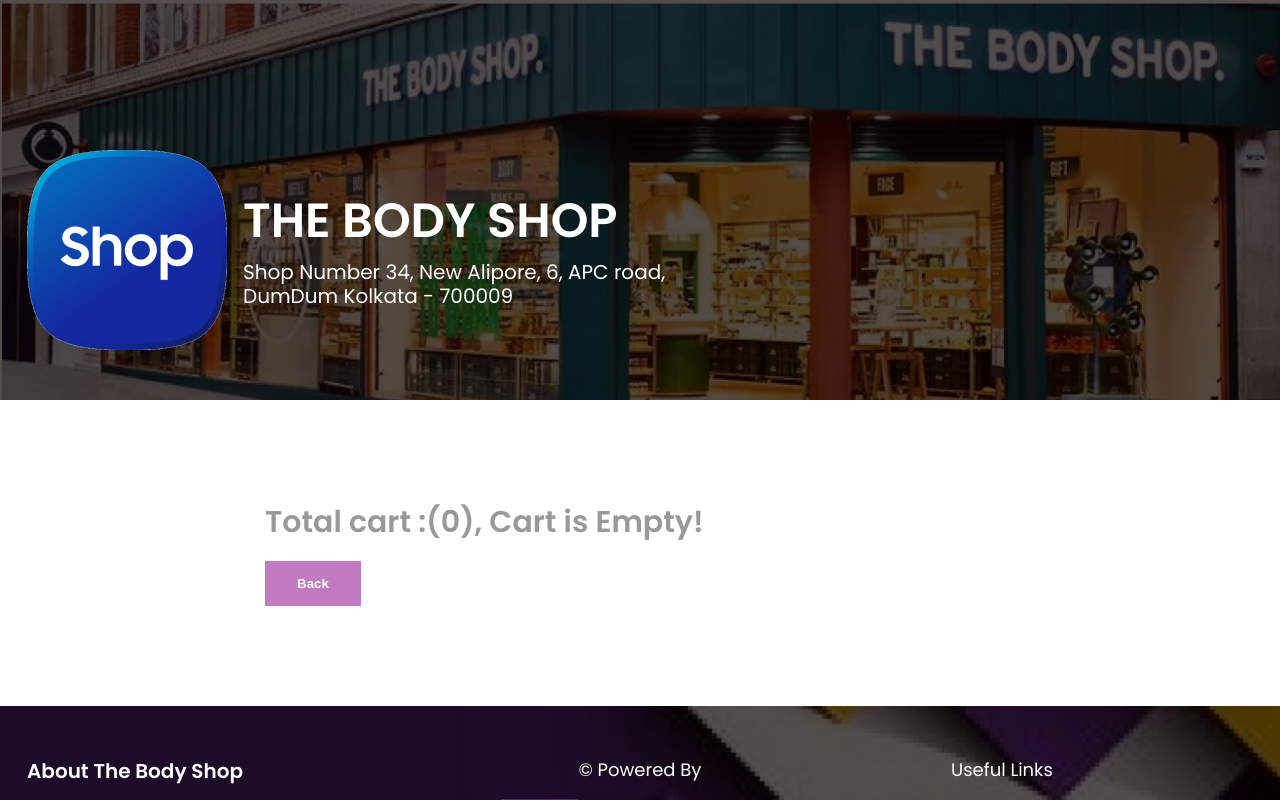
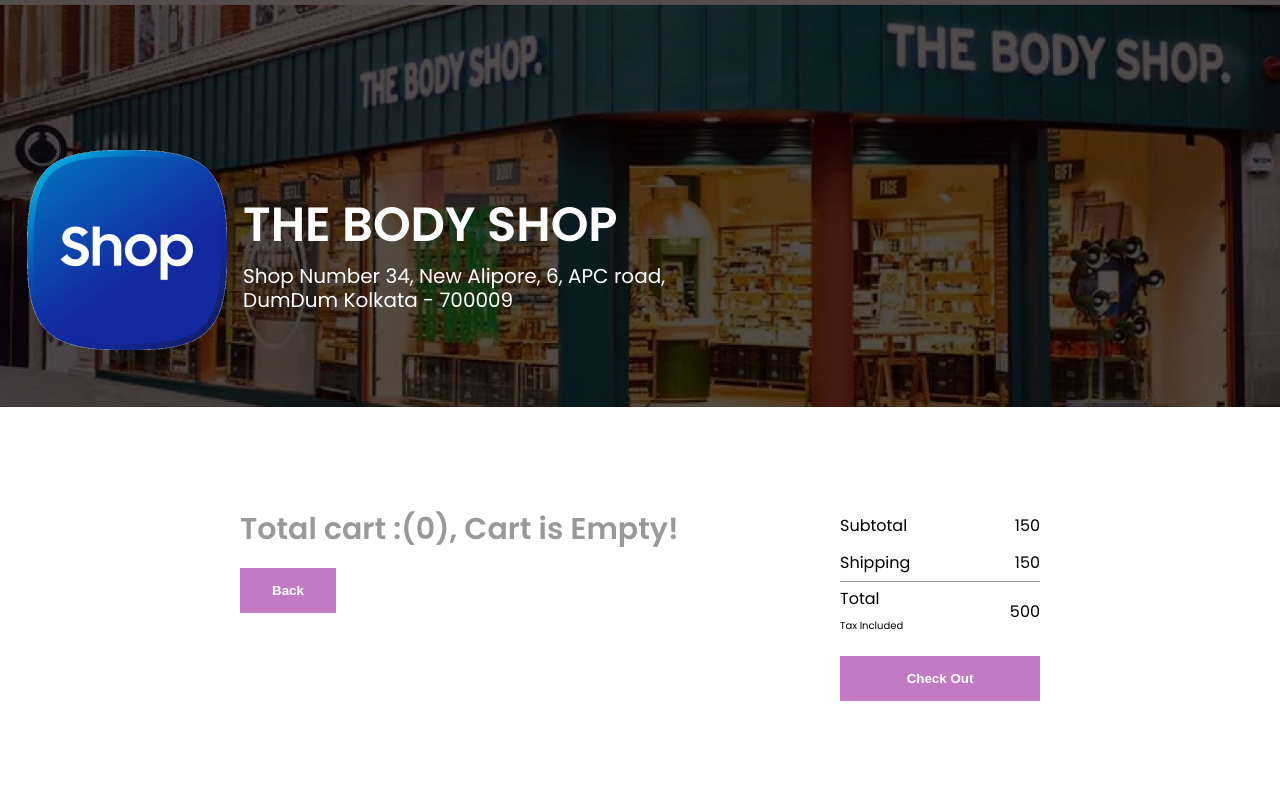
Before and after one commit to haiderhossain10/ecom-project, a React (Create React App) app: page /view-cart in a window 1280 px wide. Shown: the top 800 px of the page. Built offline with nearby package versions, Linux system fonts and the light colour scheme.

Commit message:
addtocart-delete-qty-update

```diff
--- a/src/assets/css/app.scss
+++ b/src/assets/css/app.scss
@@ -277,9 +277,75 @@
     }
 }
 
+.view-cart-right {
+
+
+    table {
+        width: 100%;
+        border-collapse: collapse;
+
+        tbody {
+
+            tr {
+                td {
+                    padding: 6px 0;
+                    border-collapse: collapse;
+
+                    &:last-child {
+                        text-align: right;
+                    }
+                }
+
+                &:last-child {
+                    td {
+                        border-bottom: 1px solid #999;
+                    }
+                }
+            }
+        }
+
+        tfoot {
+            tr {
+                td {
+                    padding: 4px 0;
+                    border-collapse: collapse;
+
+                    &:last-child {
+                        text-align: right;
+                    }
+
+                    span {
+                        font-size: 10px;
+                    }
+                }
+            }
+        }
+    }
+
+    button {
+        height: 45px;
+        width: 100%;
+        padding: 0 2rem;
+        background-color: #c27bc2;
+        color: #fff;
+        border: none;
+        font-weight: 600;
+        cursor: pointer;
+        margin-top: 1rem;
+        transition: all .3s;
+
+        &:hover {
+            background-color: #b45db4;
+        }
+    }
+}
+
 .view-cart-content {
-    width: 750px;
+    width: 800px;
     margin: 0 auto;
+    display: grid;
+    grid-template-columns: 1fr 200px;
+    gap: 2rem;
 }
 
 .product-empty {
@@ -298,6 +364,51 @@
         border: none;
         font-weight: 600;
         cursor: pointer;
+    }
+}
+
+.product-quantity {
+    border: 1px solid #222;
+    height: 45px;
+    display: flex;
+    align-items: center;
+
+    button {
+        height: 100%;
+        padding: 0 8px;
+        font-size: 16px;
+        background: none;
+        border: none;
+        cursor: pointer;
+    }
+
+    span {
+        padding: 0 10px;
+    }
+}
+
+.product-option,
+.product-img {
+    display: flex;
+    gap: 1rem;
+}
+
+.product-option {
+    align-items: center;
+    align-self: flex-start;
+    margin-left: 3rem;
+
+    >button {
+        height: 45px;
+        width: 45px;
+        border: none;
+        background: none;
+        cursor: pointer;
+        color: #999;
+
+        &:hover {
+            color: red;
+        }
     }
 }
 
--- a/src/components/banner/Banner.jsx
+++ b/src/components/banner/Banner.jsx
@@ -1,3 +1,4 @@
+import { Link } from "react-router-dom";
 import Logo from "./../../assets/img/logo.png";
 
 const Banner = () => {
@@ -6,7 +7,9 @@
             <div className="banner">
                 <div className="container">
                     <div className="banner-content">
-                        <img src={Logo} alt="Logo" />
+                        <Link to="/">
+                            <img src={Logo} alt="Logo" />
+                        </Link>
                         <div className="banner-info">
                             <h2>The Body Shop</h2>
                             <p>
--- a/src/components/productItem/ProductItem.jsx
+++ b/src/components/productItem/ProductItem.jsx
@@ -1,19 +1,74 @@
-import React from "react";
+import { useState } from "react";
+import { ImCross } from "react-icons/im";
+import { useDispatch, useSelector } from "react-redux";
+import {
+    deleteCartItem,
+    updateFinalQty,
+} from "../../store/features/productSlice";
 
-const ProductItem = ({ img, title, price, quantity }) => {
+const ProductItem = ({ img, title, price, quantity, id }) => {
+    const productData = useSelector((state) => state.product.addedCart);
+    const dispatch = useDispatch();
+
+    const [productQty, setProductQty] = useState(quantity);
+
+    // delete item from cart
+    const cartItemDelete = (e) => {
+        const deleteItem = productData.filter(
+            (item) => item.product_master_Id !== id
+        );
+        dispatch(deleteCartItem(deleteItem));
+    };
+
+    // qty increase
+    const qtyUpHandler = (e) => {
+        setProductQty(productQty + 1);
+        dispatch(updateFinalQty({ id: e, quan: parseInt(productQty) + 1 }));
+    };
+
+    // qty dicrease
+    const qtyDownHandler = (e) => {
+        if (productQty > 1) {
+            setProductQty(productQty - 1);
+            dispatch(updateFinalQty({ id: e, quan: parseInt(productQty) - 1 }));
+        }
+    };
     return (
         <div className="product-item">
-            <img src={img} alt="product" />
-            <div className="product-info">
-                <h4>{title}</h4>
-                <p>&#8377; {price}</p>
+            <div className="product-img">
+                <img src={img} alt="product" />
+                <div className="product-info">
+                    <h4>{title}</h4>
+                    <p>&#8377; {price}</p>
+                </div>
             </div>
-            <div className="product-quantity">
-                <button>-</button>
-                <span>{quantity}</span>
-                <button>+</button>
+            <div className="product-option">
+                <div className="product-quantity">
+                    <button
+                        onClick={() => {
+                            qtyDownHandler(id);
+                        }}
+                    >
+                        -
+                    </button>
+                    <span>{productQty}</span>
+                    <button
+                        onClick={() => {
+                            qtyUpHandler(id);
+                        }}
+                    >
+                        +
+                    </button>
+                </div>
+                <p>&#8377; {price * productQty}</p>
+                <button
+                    onClick={() => {
+                        cartItemDelete(id);
+                    }}
+                >
+                    <ImCross />
+                </button>
             </div>
-            <p>&#8377; {price * quantity}</p>
         </div>
     );
 };
--- a/src/pages/Cart.jsx
+++ b/src/pages/Cart.jsx
@@ -46,13 +46,10 @@
             );
             if (!checkEmpty(data.data)) {
                 setProductDetails(data.data);
-                console.log(data.data);
             }
         };
         fetchData();
     }, [param.id]);
-
-    console.log(getProductDetails);
 
     return (
         <>
--- a/src/pages/ViewCart.jsx
+++ b/src/pages/ViewCart.jsx
@@ -5,7 +5,6 @@
 
 const ViewCart = () => {
     const productData = useSelector((state) => state.product.addedCart);
-
     return (
         <div>
             <Layout>
@@ -26,6 +25,7 @@
                                                     item.product_Selling_Price
                                                 }
                                                 quantity={item.is_active}
+                                                id={item.product_master_Id}
                                             />
                                         );
                                     })
@@ -42,7 +42,30 @@
                                     </>
                                 )}
                             </div>
-                            <div className="view-cart-right"></div>
+                            <div className="view-cart-right">
+                                <table>
+                                    <tbody>
+                                        <tr>
+                                            <td>Subtotal</td>
+                                            <td>150</td>
+                                        </tr>
+                                        <tr>
+                                            <td>Shipping</td>
+                                            <td>150</td>
+                                        </tr>
+                                    </tbody>
+                                    <tfoot>
+                                        <tr>
+                                            <td>
+                                                <p>Total</p>
+                                                <span>Tax Included</span>
+                                            </td>
+                                            <td>500</td>
+                                        </tr>
+                                    </tfoot>
+                                </table>
+                                <button>Check Out</button>
+                            </div>
                         </div>
                     </div>
                 </div>
--- a/src/store/features/productSlice.js
+++ b/src/store/features/productSlice.js
@@ -12,7 +12,6 @@
     },
     reducers: {
         setProduct: (state, action) => {
-            // console.log(action.payload);
             state.products = action.payload;
         },
         updateQuantity: (state, action) => {
@@ -26,16 +25,8 @@
         addToCart: (state, action) => {
             // add to cart
             if (state.addedCart.length === 0) {
+                alert("Product added to cart");
                 state.addedCart.push(action.payload);
-                // total price calculation
-                const totalPrice =
-                    state.totalPrice +
-                    action.payload.price * action.payload.quantity;
-                state.totalPrice = totalPrice;
-                // subtotal calculation
-                const subTotal =
-                    (state.product_Selling_Price * state.fee) / 100;
-                state.subTotal = subTotal;
 
                 // adding the product to localstore
                 window.localStorage.setItem(
@@ -52,19 +43,8 @@
                         : null;
                 });
                 if (!isAdded) {
+                    alert("Product added to cart");
                     state.addedCart = [...state.addedCart, action.payload];
-
-                    // total price calculation
-                    const totalPrice =
-                        state.totalPrice +
-                        action.payload.product_Selling_Price *
-                            action.payload.is_active;
-                    state.totalPrice = totalPrice;
-
-                    // subtotal calculation
-                    const subTotal =
-                        (state.product_Selling_Price * state.fee) / 100;
-                    state.subTotal = subTotal;
 
                     // adding the product to localstore
                     window.localStorage.setItem(
@@ -79,9 +59,40 @@
         updateLocalstoreCart: (state, action) => {
             state.addedCart = [...action.payload];
         },
+        deleteCartItem: (state, action) => {
+            if (action.payload.length === 0) {
+                state.addedCart = [];
+                window.localStorage.removeItem("addedCartItem");
+            } else {
+                state.addedCart = action.payload;
+                window.localStorage.setItem(
+                    "addedCartItem",
+                    JSON.stringify(state.addedCart)
+                );
+            }
+        },
+        updateFinalQty: (state, action) => {
+            state.addedCart.filter((item) => {
+                return parseInt(item.product_master_Id) ===
+                    parseInt(action.payload.id)
+                    ? (item.is_active = action.payload.quan)
+                    : item;
+            });
+
+            window.localStorage.setItem(
+                "addedCartItem",
+                JSON.stringify(state.addedCart)
+            );
+        },
     },
 });
 
-export const { setProduct, updateQuantity, addToCart, updateLocalstoreCart } =
-    productSlice.actions;
+export const {
+    setProduct,
+    updateQuantity,
+    addToCart,
+    updateLocalstoreCart,
+    deleteCartItem,
+    updateFinalQty,
+} = productSlice.actions;
 export default productSlice.reducer;
```
